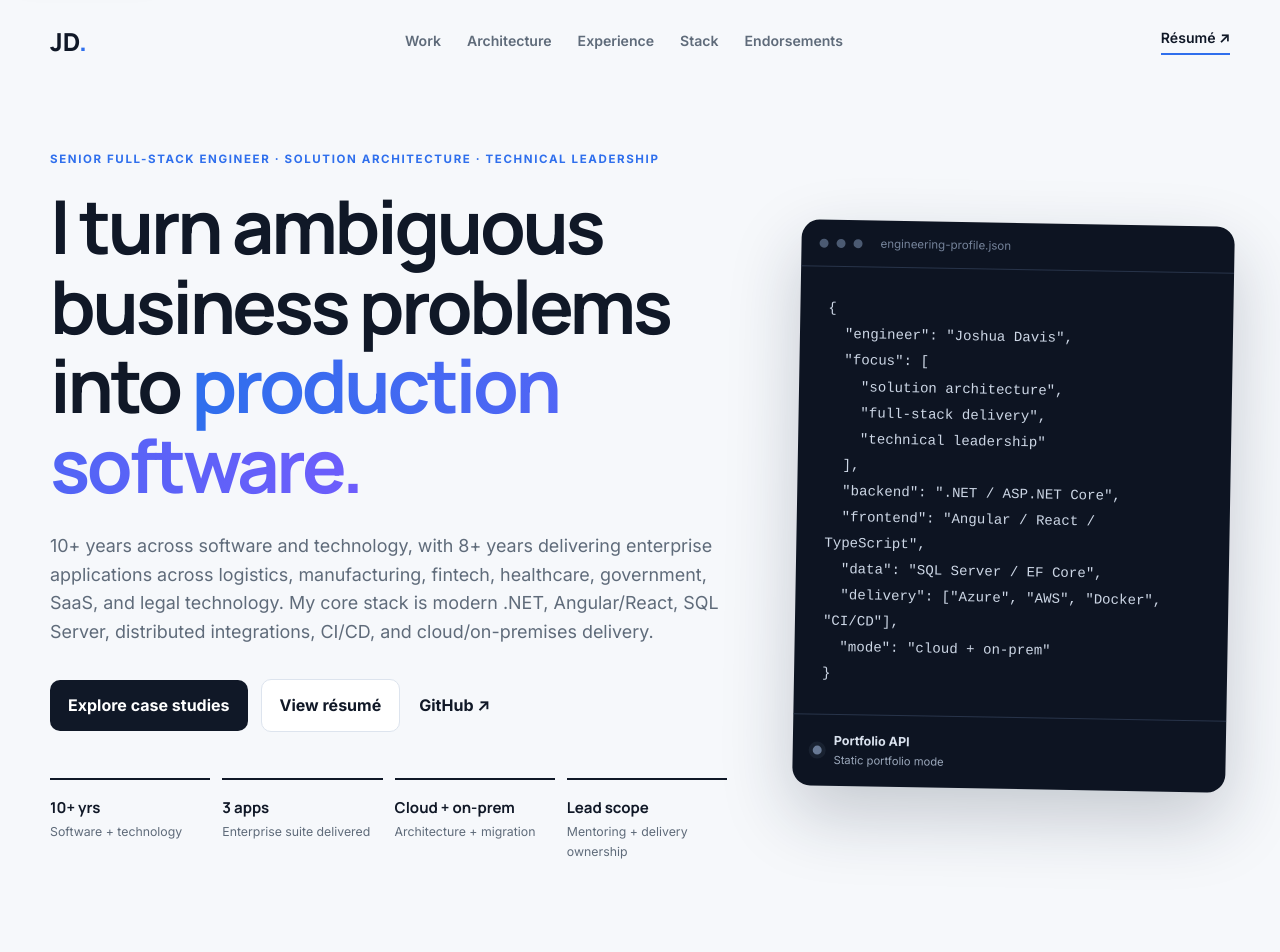
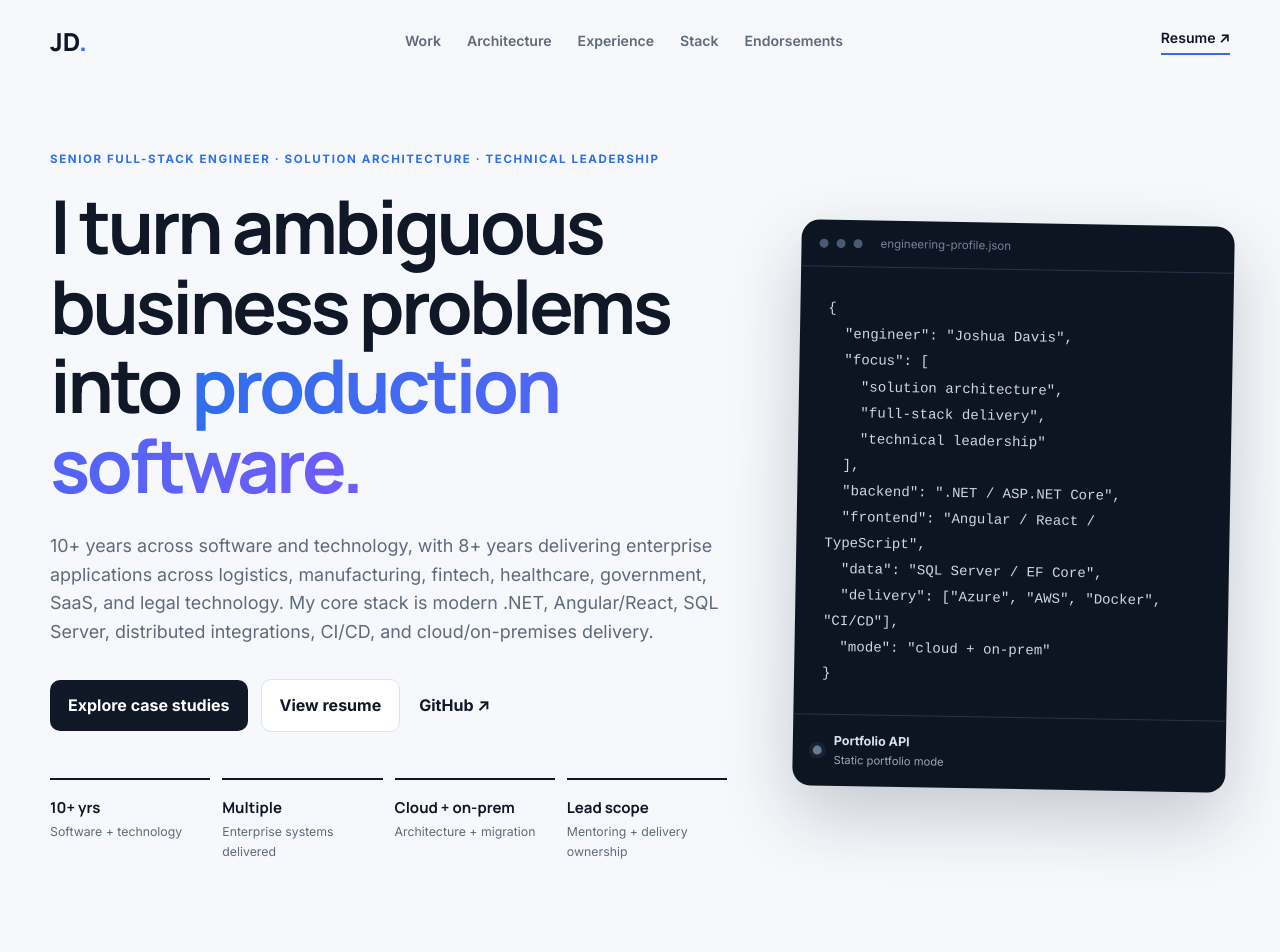
Before and after one commit to poker-kid-100717/recruiter-site, an Angular app in the folder frontend/: page / in a window 1280 px wide. Shown: the top 952 px of the page. Built offline with nearby package versions, Linux system fonts and the light colour scheme; no server answers.

Commit message:
Use plain resume spelling and broaden portfolio proof

```diff
--- a/frontend/src/app/app.component.ts
+++ b/frontend/src/app/app.component.ts
@@ -19,7 +19,7 @@ import { endorsements, experience, projects, publicRepos, stackGroups } from './
         <a href="#stack">Stack</a>
         <a href="#endorsements">Endorsements</a>
       </nav>
-      <a class="nav-cta" href="/resume.html" target="_blank" rel="noreferrer">Résumé ↗</a>
+      <a class="nav-cta" href="/resume.html" target="_blank" rel="noreferrer">Resume ↗</a>
     </header>
 
     <main id="main-content">
@@ -30,12 +30,12 @@ import { endorsements, experience, projects, publicRepos, stackGroups } from './
           <p class="hero-text">10+ years across software and technology, with 8+ years delivering enterprise applications across logistics, manufacturing, fintech, healthcare, government, SaaS, and legal technology. My core stack is modern .NET, Angular/React, SQL Server, distributed integrations, CI/CD, and cloud/on-premises delivery.</p>
           <div class="actions">
             <a class="primary" href="#work">Explore case studies</a>
-            <a class="secondary" href="/resume.html" target="_blank" rel="noreferrer">View résumé</a>
+            <a class="secondary" href="/resume.html" target="_blank" rel="noreferrer">View resume</a>
             <a class="text-link" href="https://github.com/poker-kid-100717" target="_blank" rel="noreferrer">GitHub ↗</a>
           </div>
           <div class="proof-grid" aria-label="Engineering profile highlights">
             <div><strong>10+ yrs</strong><span>Software + technology</span></div>
-            <div><strong>3 apps</strong><span>Enterprise suite delivered</span></div>
+            <div><strong>Multiple</strong><span>Enterprise systems delivered</span></div>
             <div><strong>Cloud + on-prem</strong><span>Architecture + migration</span></div>
             <div><strong>Lead scope</strong><span>Mentoring + delivery ownership</span></div>
           </div>
@@ -130,7 +130,7 @@ import { endorsements, experience, projects, publicRepos, stackGroups } from './
             </div>
           </article>
         </div>
-        <p class="timeline-note">Earlier technology experience includes U.S. Bank, Markettech (iOS/Swift), and Litera. Full chronology is available in the résumé.</p>
+        <p class="timeline-note">Earlier technology experience includes U.S. Bank, Markettech (iOS/Swift), and Litera. Full chronology is available in the resume.</p>
       </section>
 
       <section id="stack" class="section stack-section">
@@ -147,7 +147,7 @@ import { endorsements, experience, projects, publicRepos, stackGroups } from './
 
       <section class="section shell">
         <div class="section-heading">
-          <div><p class="kicker">Public code</p><h2>Evidence behind the résumé.</h2></div>
+          <div><p class="kicker">Public code</p><h2>Evidence behind the resume.</h2></div>
           <p>Not every professional system can be public. These repositories provide inspectable evidence across architecture, cloud, integration, and full-stack work.</p>
         </div>
         <div class="repo-grid">
@@ -195,7 +195,7 @@ import { endorsements, experience, projects, publicRepos, stackGroups } from './
         </div>
         <div class="cta-panel">
           <a class="primary" href="mailto:joshuad100717@outlook.com">joshuad100717@outlook.com</a>
-          <a class="secondary" href="/resume.html" target="_blank" rel="noreferrer">View / print résumé</a>
+          <a class="secondary" href="/resume.html" target="_blank" rel="noreferrer">View / print resume</a>
           <a class="text-link" href="https://github.com/poker-kid-100717" target="_blank" rel="noreferrer">GitHub profile ↗</a>
           <p>Albuquerque, New Mexico · Open to remote opportunities</p>
         </div>
```
